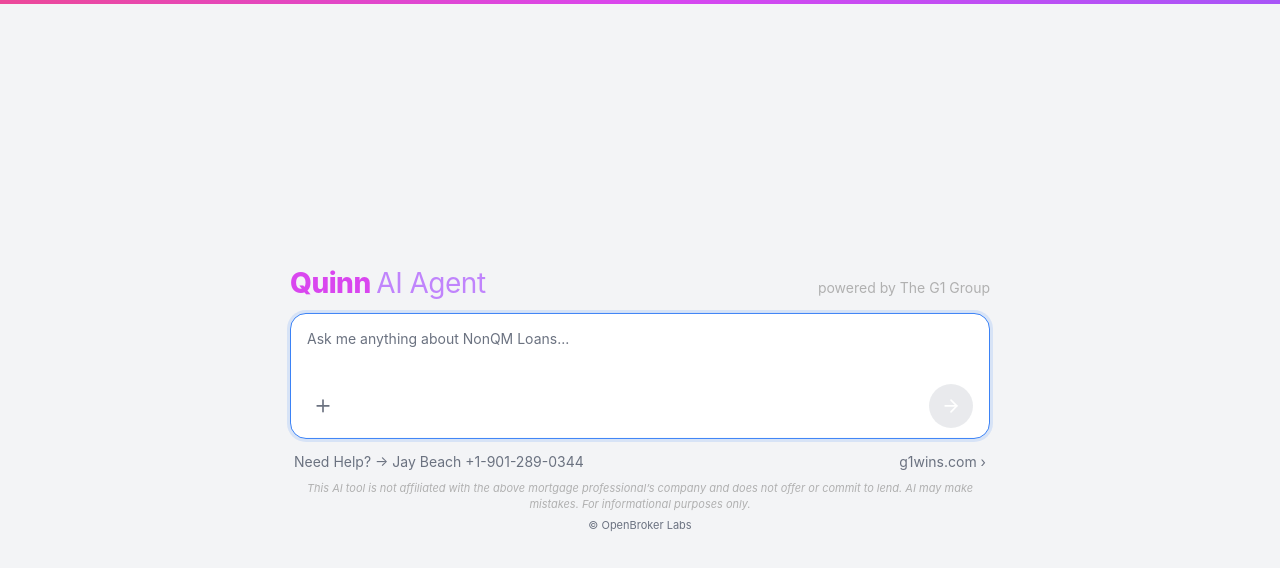
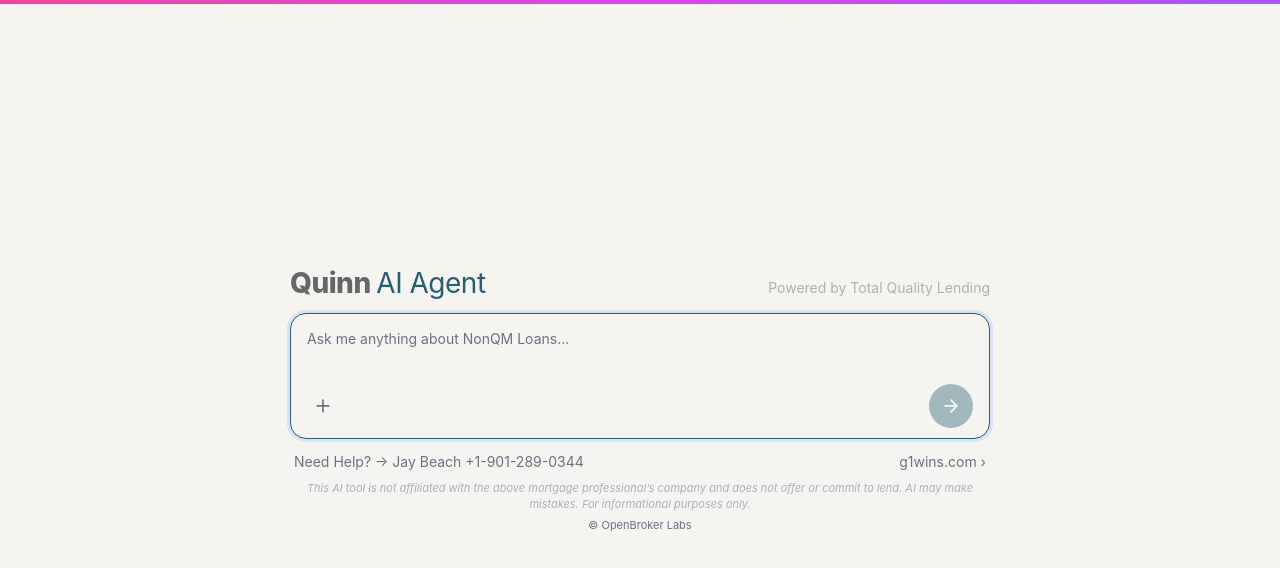
Before and after one commit to mortava/myG1Jay, a website: page index.html in a window 1280 px wide. Drawn offline with Linux system fonts and the light colour scheme.

Commit message:
Update index.html

```diff
--- a/index.html
+++ b/index.html
@@ -18,7 +18,7 @@
         brandPart2:     "AI Agent",           // Lighter gray
 
         // "powered by" text (right-aligned next to brand)
-        poweredBy:      "powered by The G1 Group",
+        poweredBy:      "Powered by Total Quality Lending",
 
         // Page title (browser tab)
         pageTitle:      "Quinn AI Agent",
@@ -26,7 +26,7 @@
         // Tagline below the chat input
         taglineLeft:    "Need Help? \u2192 Jay Beach +1-901-289-0344",
         taglineRight:   "g1wins.com",
-        taglineLink:    "https://g1wins.com",
+        taglineLink:    "https://tqltpo.com",
         copyright:      "\u00A9 OpenBroker Labs",
 
         // Disclaimer
@@ -36,8 +36,8 @@
         placeholder:    "Ask me anything about NonQM Loans...",
 
         // Accent colors
-        accentColor:    "#C084FC",        // Light purple for brandPart2
-        brandColor:     "#D946EF",        // Magenta/fuchsia for brandPart1
+        accentColor:    "#245F73",        // dark teal
+        brandColor:     "#666666",        // Magenta/fuchsia for brandPart1
       };
 
       document.title = WHITE_LABEL.pageTitle;
@@ -47,17 +47,17 @@
 
     <style>
       :root {
-        --bg-page: #F3F4F6;
-        --bg-primary: #FFFFFF;
-        --bg-assistant: #F3F4F6;
-        --bg-user: #DBEAFE;
-        --text-primary: #111827;
+        --bg-page: #F5F4F1;
+        --bg-primary: #F5F4F1;
+        --bg-assistant: #B5C7EB;
+        --bg-user: #EDF1F7;
+        --text-primary: #666666;
         --text-secondary: #6B7280;
         --text-inverse: #FFFFFF;
-        --border: #E5E7EB;
-        --accent: #3B82F6;
-        --send-btn: #C9CDD3;
-        --send-btn-hover: #3B82F6;
+        --border: #666666;
+        --accent: #245F73;
+        --send-btn: #245F73;
+        --send-btn-hover: #245F73;
         --radius-sm: 6px;
         --radius-md: 12px;
         --radius-lg: 16px;
@@ -163,7 +163,7 @@
       .message-row.assistant .message-bubble {
         background: #FFFFFF;
         color: #000000;
-        border-bottom-left-radius: 4px;
+        border-bottom-left-radius: 2px;
         border: 1px solid #E5E7EB;
       }
 
```
